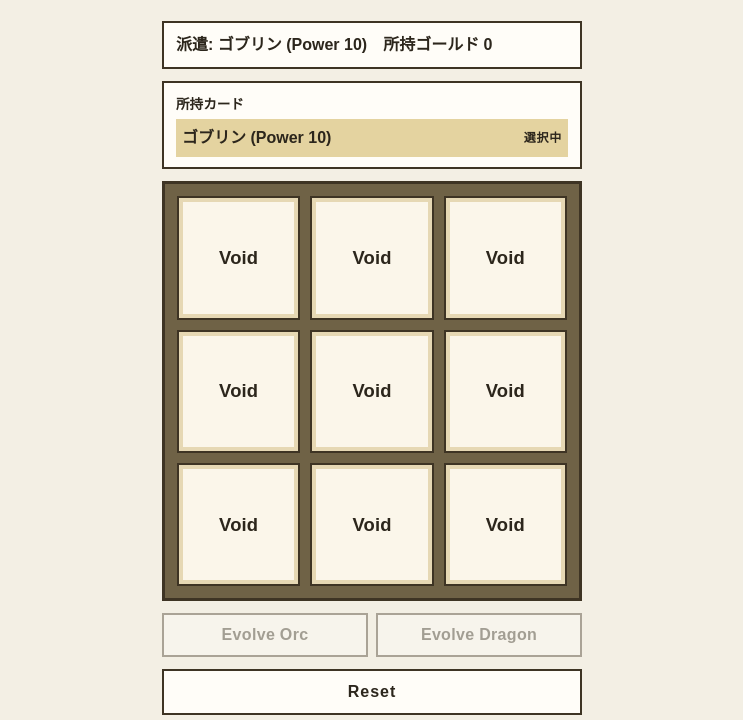
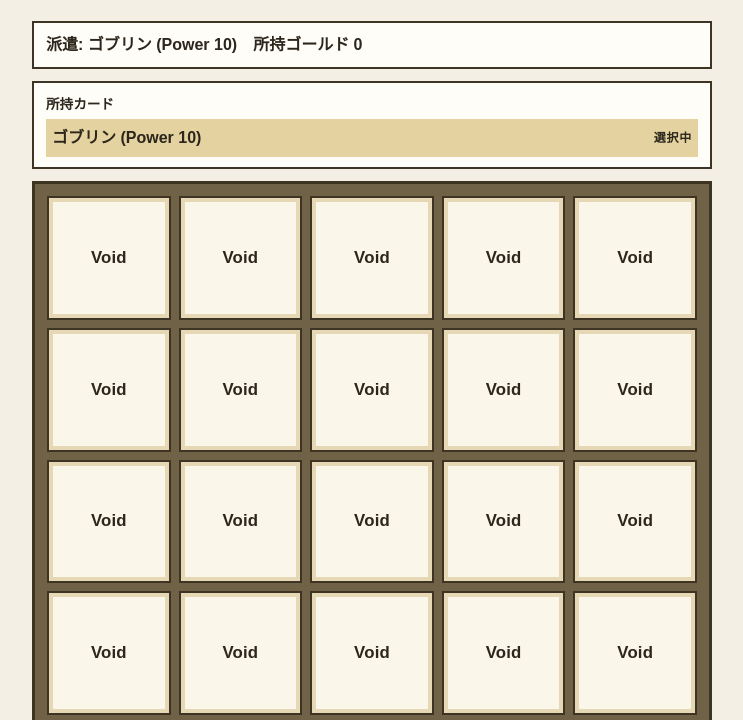
Before and after one commit to sakamoto-08/conquest-simple, a plain HTML site: page index.html in a window 1280 px wide. Shown: the part 60-780 px from the top of the page, without its empty margins (268-1011 px from the left). Drawn offline with Linux system fonts and the light colour scheme.

Commit message:
マップサイズを5×5に変更

```diff
--- a/css/style.css
+++ b/css/style.css
@@ -23,7 +23,7 @@ h1 {
 }
 
 .board {
-  width: min(100%, 420px);
+  width: min(100%, 680px);
 }
 
 .status-host {
@@ -96,11 +96,15 @@ h1 {
   letter-spacing: 0.06em;
 }
 
-/* 列数は game.js が --map-size に入れる。3×3 なら 3。 */
+/* 列数は game.js が --map-size に入れる。狭い画面では横スクロールし、マスは 76px より小さくしない。 */
+.map-host {
+  overflow-x: auto;
+}
+
 .map-grid {
   display: grid;
-  grid-template-columns: repeat(var(--map-size, 3), minmax(0, 1fr));
-  gap: 10px;
+  grid-template-columns: repeat(var(--map-size, 5), minmax(76px, 1fr));
+  gap: 8px;
   padding: 12px;
   background: #6f6246;
   border: 3px solid #3e3424;
@@ -114,7 +118,7 @@ h1 {
   justify-content: center;
   gap: 4px;
   width: 100%;
-  min-width: 0;
+  min-width: 76px;
   margin: 0;
   padding: 0;
   appearance: none;
@@ -148,8 +152,8 @@ h1 {
 
 .map-cell-label {
   max-width: 100%;
-  padding: 0 6px;
-  font-size: clamp(0.95rem, 3.4vw, 1.15rem);
+  padding: 0 4px;
+  font-size: clamp(0.8rem, 2.2vw, 1.05rem);
   font-weight: 700;
   line-height: 1.1;
   letter-spacing: 0.01em;
--- a/js/data.js
+++ b/js/data.js
@@ -5,7 +5,7 @@
  * 画面や派遣の進行は game.js に任せ、このファイルは次だけを持つ。
  *   - カードのマスタ（テンプレート）
  *   - プレイヤーの初期所持
- *   - 3×3 マップの生成
+ *   - マップの生成（一辺は MAP_SIZE）
  *   - 戦闘力の比較と獲得ゴールドの計算
  *
  * カードは「テンプレート」と「インスタンス」を分けている。
@@ -19,8 +19,8 @@
 (function () {
   'use strict';
 
-  /** マップの一辺。3 なら 3×3。 */
-  const MAP_SIZE = 3;
+  /** マップの一辺。5 なら 5×5。 */
+  const MAP_SIZE = 5;
 
   /** マスに隠すゴールドの範囲（両端を含む）。 */
   const CELL_GOLD_MIN = 10;
@@ -164,7 +164,7 @@
   }
 
   /**
-   * 3×3 のマップ。map[row][col] でマスを取る。
+   * 一辺 MAP_SIZE のマップ。map[row][col] でマスを取る。
    * @param {number} [size]
    * @param {() => number} [random]
    * @returns {Cell[][]}
@@ -316,8 +316,8 @@
     assert(state.player.cards.length === 1, '初期所持は1枚');
     assert(state.player.cards[0].templateId === 'goblin', '初期カードはゴブリン');
     assert(state.player.cards[0].instanceId !== createCard('goblin').instanceId, 'インスタンスIDは重複しない');
-    assert(state.map.length === MAP_SIZE, 'マップは3行');
-    assert(state.map[0].length === MAP_SIZE, 'マップは3列');
+    assert(state.map.length === MAP_SIZE, 'マップは' + MAP_SIZE + '行');
+    assert(state.map[0].length === MAP_SIZE, 'マップは' + MAP_SIZE + '列');
 
     state.map.forEach(function (row) {
       row.forEach(function (cell) {
--- a/js/game.js
+++ b/js/game.js
@@ -245,7 +245,7 @@
   }
 
   /**
-   * 3×3 のグリッド。列数はマップの行数から決める。
+   * マップのグリッド。列数はマップの行数から決める。
    * @param {Array<Array<object>>} map
    * @returns {HTMLElement}
    */
```
